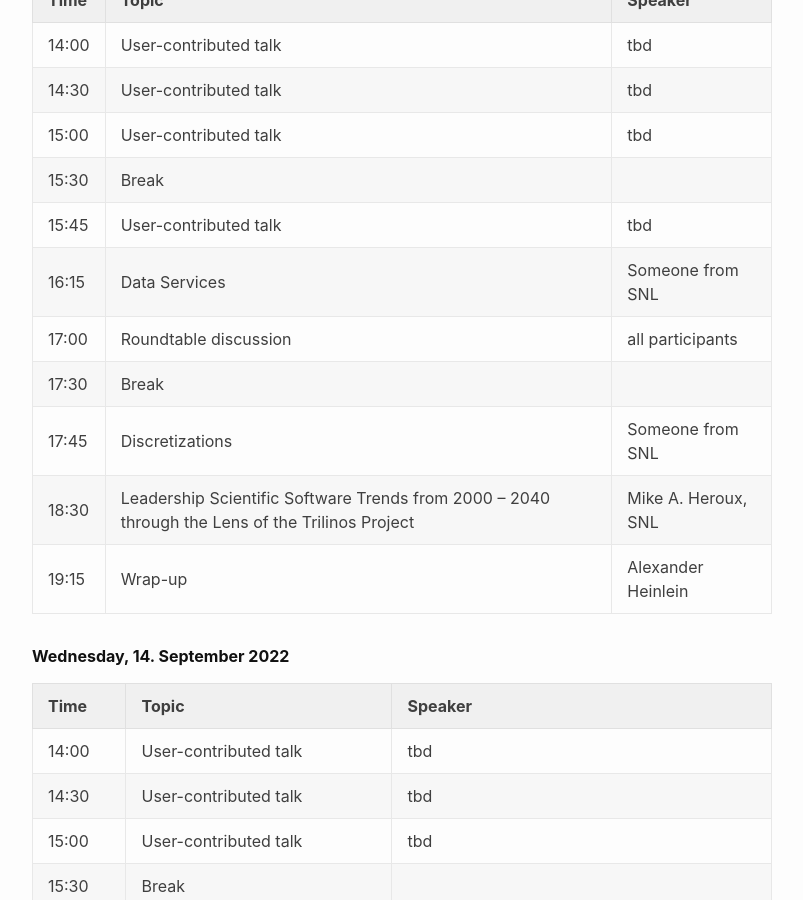
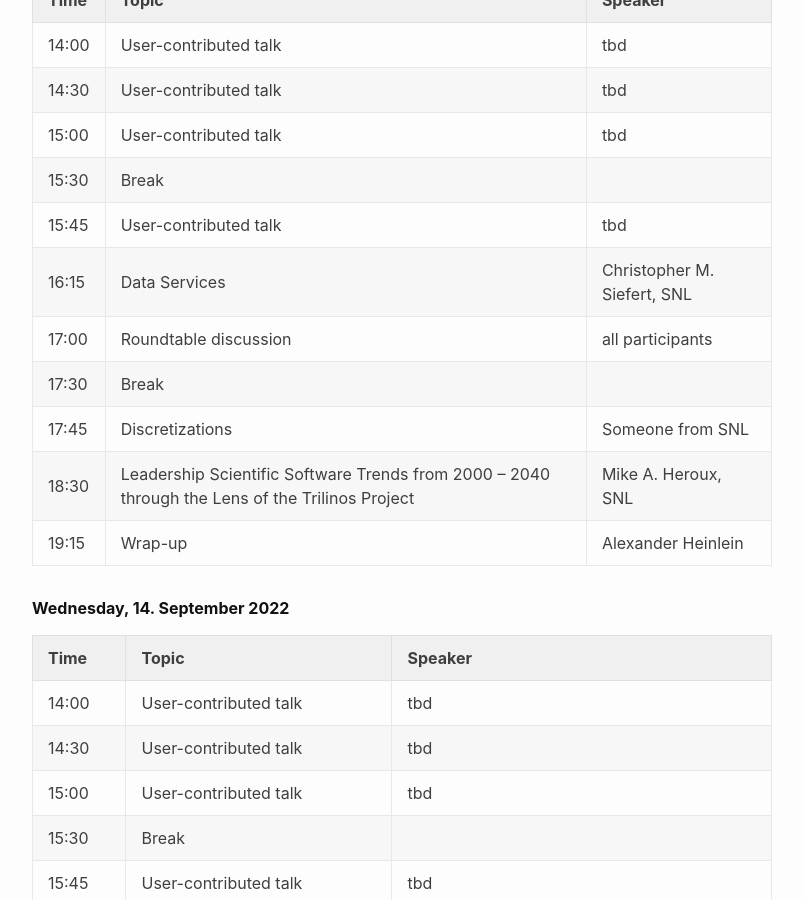
Before and after one commit to EuroTUG/eurotug.github.io, a Jekyll site: the page built from index.md, in a window 1280 px wide and 900 px high, scrolled down 2137 px. Shown: the whole window, without its empty margins (238-1041 px from the left). Built offline with Jekyll 4.4.1, drawn with Linux system fonts in a browser that asks for light colours.

Commit message:
Add Chris Siefert as a speaker

```diff
--- a/index.md
+++ b/index.md
@@ -85,7 +85,7 @@ Here's the tentative schedule:
 | 15:00 | User-contributed talk | tbd |
 | 15:30 | Break | |
 | 15:45 | User-contributed talk | tbd |
-| 16:15 | Data Services | Someone from SNL |
+| 16:15 | Data Services | Christopher M. Siefert, SNL |
 | 17:00 | Roundtable discussion | all participants |
 | 17:30 | Break | |
 | 17:45 | Discretizations | Someone from SNL |
```
